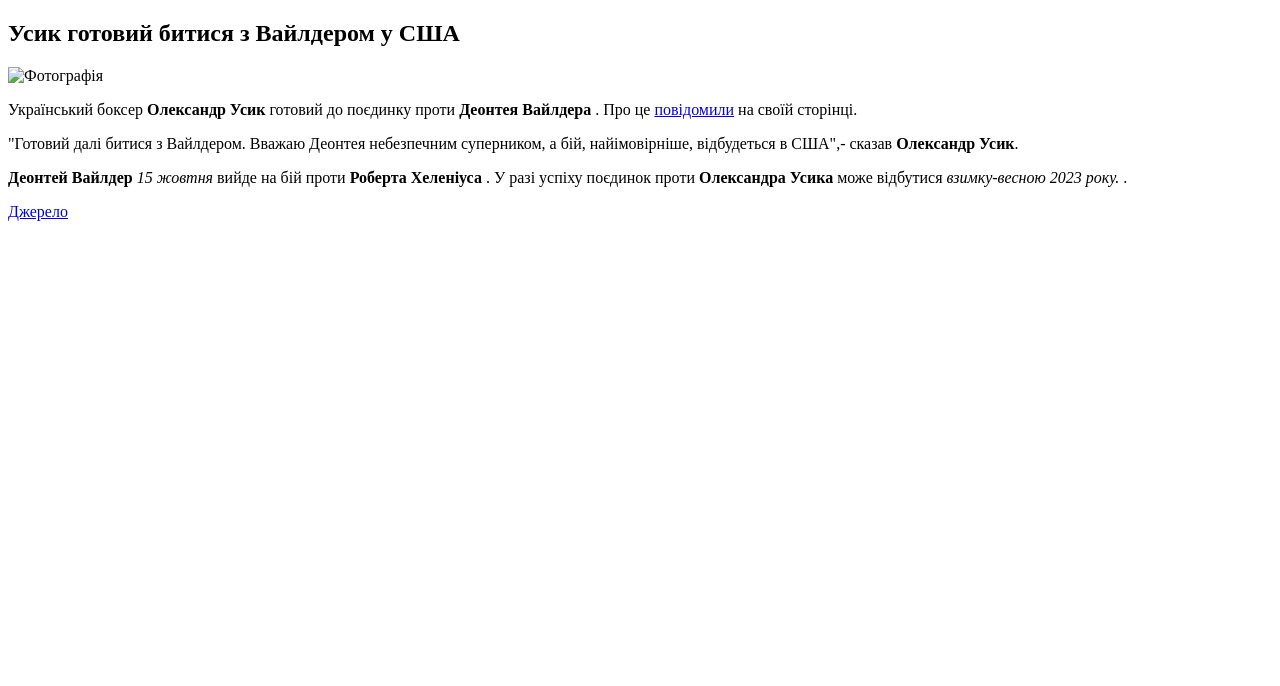
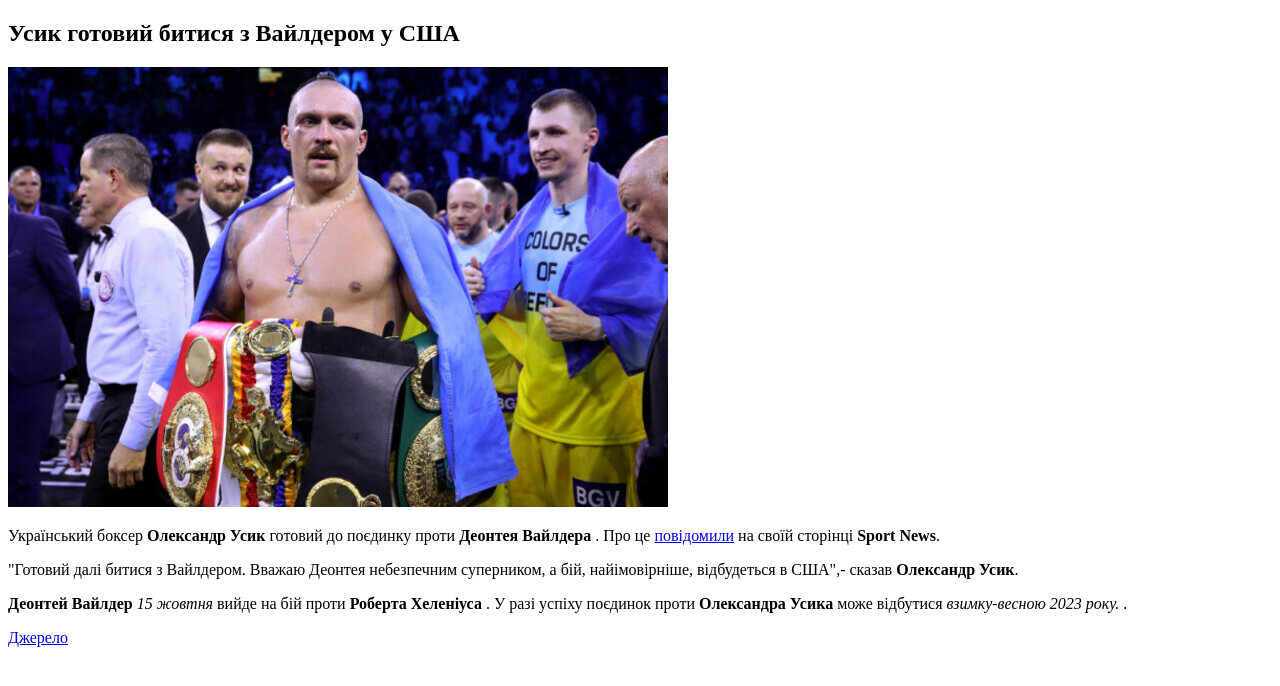
Before and after one commit to arina0409/webprogramming2022, a plain HTML site: page arina.html in a window 1280 px wide. Drawn offline with Linux system fonts and the light colour scheme.

Commit message:
Update arina.html

```diff
--- a/arina.html
+++ b/arina.html
@@ -9,9 +9,9 @@
 
 <body>
 <h2>Усик готовий битися з Вайлдером у США</h2>
-<img src= 1.jpeg alt="Фотографія">
+<img src= https://github.com/arina0409/webprogramming2022/blob/main/img/1.jpeg?raw=true alt="Фотографія">
 <p>
- Український боксер <b>Олександр Усик</b> готовий до поєдинку проти <b>Деонтея Вайлдера</b> . Про це <a href = "https://sport.ua/uk/news/596273-usik-gotov-dratsya-s-uaylderom-v-ssha">повідомили</a> на своїй сторінці.</b>
+ Український боксер <b>Олександр Усик</b> готовий до поєдинку проти <b>Деонтея Вайлдера</b> . Про це <a href = "https://sport.ua/uk/news/596273-usik-gotov-dratsya-s-uaylderom-v-ssha">повідомили</a> на своїй сторінці<b> Sport News</b>.
 </p>
 
 <p>
```
